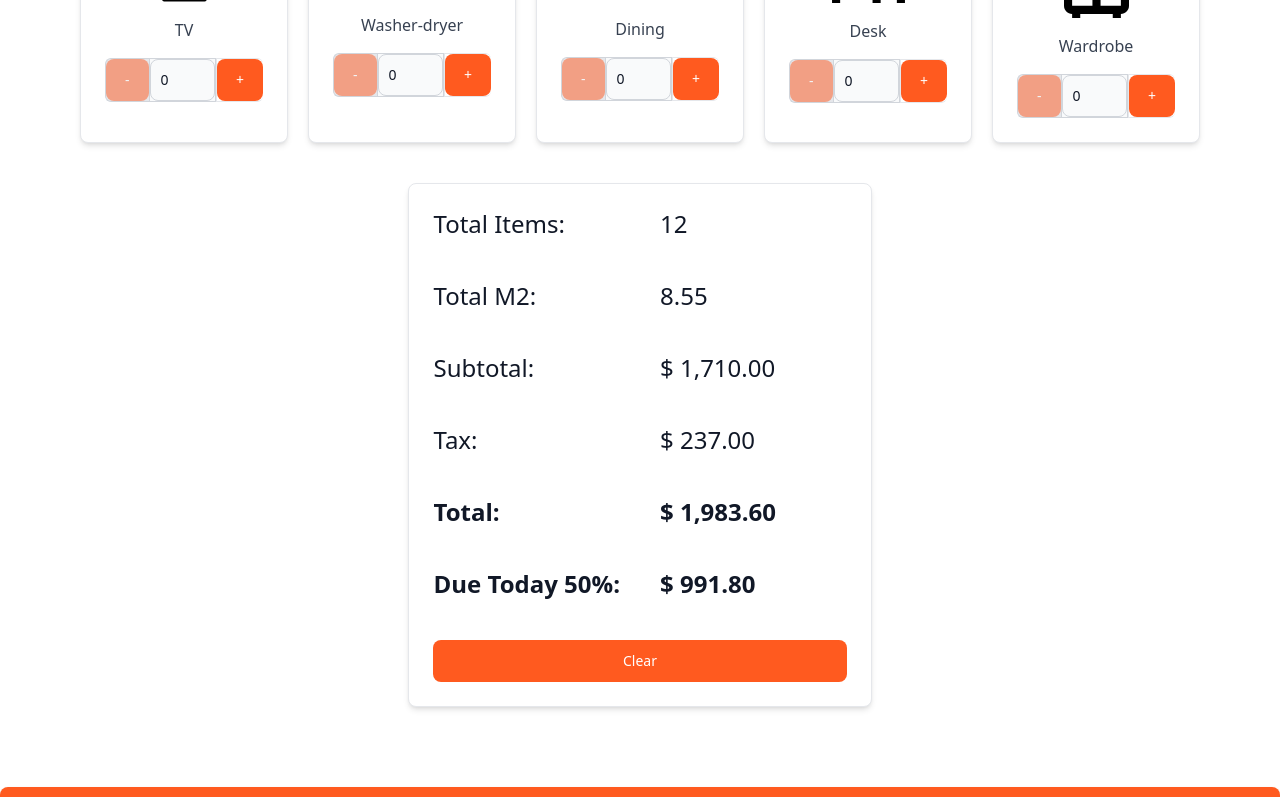
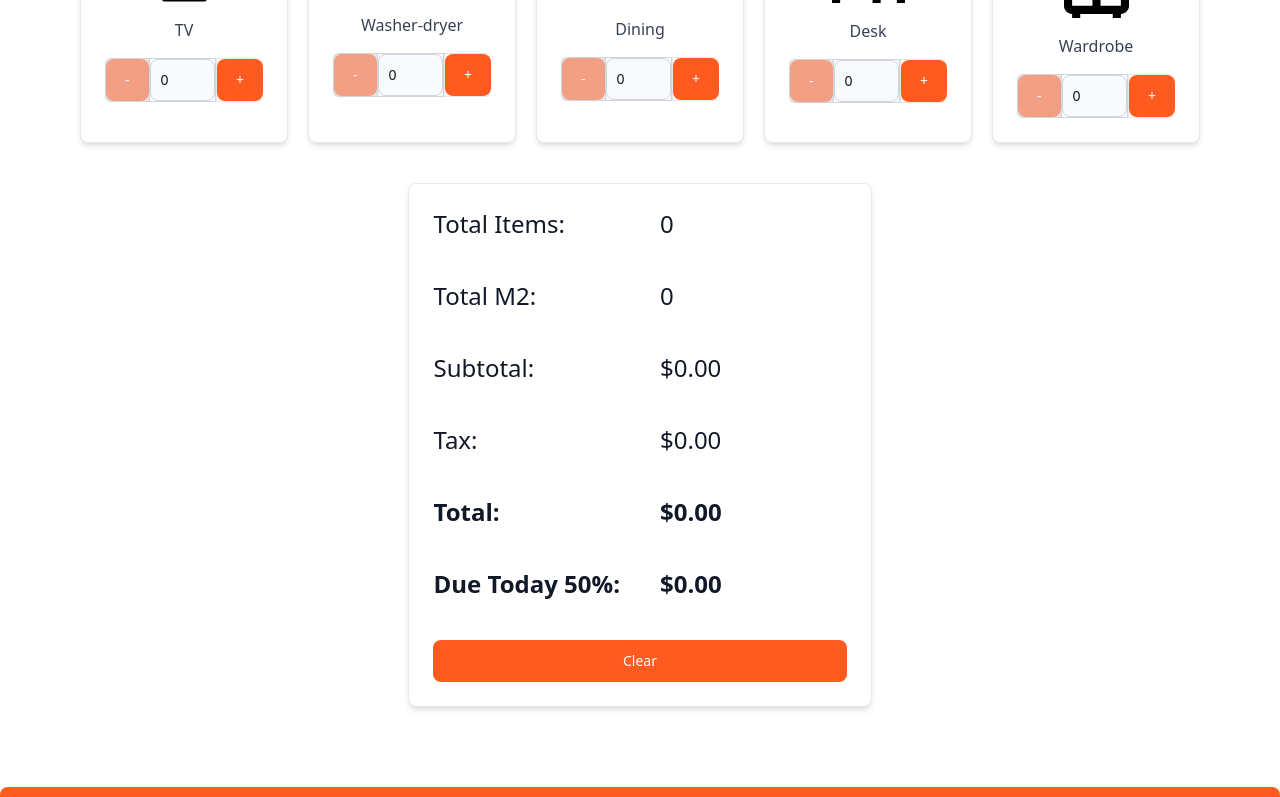
Before and after one commit to AngelLoredoAlvarez/proficent_junior_developer_challenge_1.1, a Next.js app: page / in a window 1280 px wide. Shown: the part 673-1470 px from the top of the page. Built offline with nearby package versions, Linux system fonts and the light colour scheme.

Commit message:
Destructured all the props to be rendered from the custom useStore() hook

```diff
--- a/components/Summary.tsx
+++ b/components/Summary.tsx
@@ -1,7 +1,22 @@
 import { Button, Card } from "flowbite-react";
 import * as React from "react";
+import shallow from "zustand/shallow";
+
+import { useStore } from "../data/store";
 
 const SummaryComponent: React.FC = () => {
+  const { totalItems, totalM2, subtotal, tax, total, dueToday50 } = useStore(
+    (state) => ({
+      totalItems: state.totalItems,
+      totalM2: state.totalM2,
+      subtotal: state.subtotal,
+      tax: state.tax,
+      total: state.total,
+      dueToday50: state.dueToday50,
+    }),
+    shallow
+  );
+
   return (
     <Card>
       <div className="grid grid-cols-2 gap-10">
@@ -9,37 +24,49 @@ const SummaryComponent: React.FC = () => {
           Total Items:
         </p>
         <p className="text-gray-900 dark:text-white sm:text-md md:text-lg lg:text-xl xl:text-2xl 2xl:text-3xl">
-          12
+          {totalItems}
         </p>
         <p className="text-gray-900 dark:text-white sm:text-md md:text-lg lg:text-xl xl:text-2xl 2xl:text-3xl">
           Total M2:
         </p>
         <p className="text-gray-900 dark:text-white sm:text-md md:text-lg lg:text-xl xl:text-2xl 2xl:text-3xl">
-          8.55
+          {totalM2}
         </p>
         <p className="text-gray-900 dark:text-white sm:text-md md:text-lg lg:text-xl xl:text-2xl 2xl:text-3xl">
           Subtotal:
         </p>
         <p className="text-gray-900 dark:text-white sm:text-md md:text-lg lg:text-xl xl:text-2xl 2xl:text-3xl">
-          $ 1,710.00
+          {subtotal.toLocaleString("es-MX", {
+            style: "currency",
+            currency: "MXN",
+          })}
         </p>
         <p className="text-gray-900 dark:text-white sm:text-md md:text-lg lg:text-xl xl:text-2xl 2xl:text-3xl">
           Tax:
         </p>
         <p className="text-gray-900 dark:text-white sm:text-md md:text-lg lg:text-xl xl:text-2xl 2xl:text-3xl">
-          $ 237.00
+          {tax.toLocaleString("es-MX", {
+            style: "currency",
+            currency: "MXN",
+          })}
         </p>
         <p className="font-bold text-gray-900 dark:text-white sm:text-md md:text-lg lg:text-xl xl:text-2xl 2xl:text-3xl">
           Total:
         </p>
         <p className="font-bold text-gray-900 dark:text-white sm:text-md md:text-lg lg:text-xl xl:text-2xl 2xl:text-3xl">
-          $ 1,983.60
+          {total.toLocaleString("es-MX", {
+            style: "currency",
+            currency: "MXN",
+          })}
         </p>
         <p className="font-bold text-gray-900 dark:text-white sm:text-md md:text-lg lg:text-xl xl:text-2xl 2xl:text-3xl">
           Due Today 50%:
         </p>
         <p className="font-bold text-gray-900 dark:text-white sm:text-md md:text-lg lg:text-xl xl:text-2xl 2xl:text-3xl">
-          $ 991.80
+          {dueToday50.toLocaleString("es-MX", {
+            style: "currency",
+            currency: "MXN",
+          })}
         </p>
         <div className="col-span-2">
           <Button className="flex w-full bg-orange-500 hover:bg-orange-400 dark:bg-slate-700 dark:hover:bg-slate-900">
```
